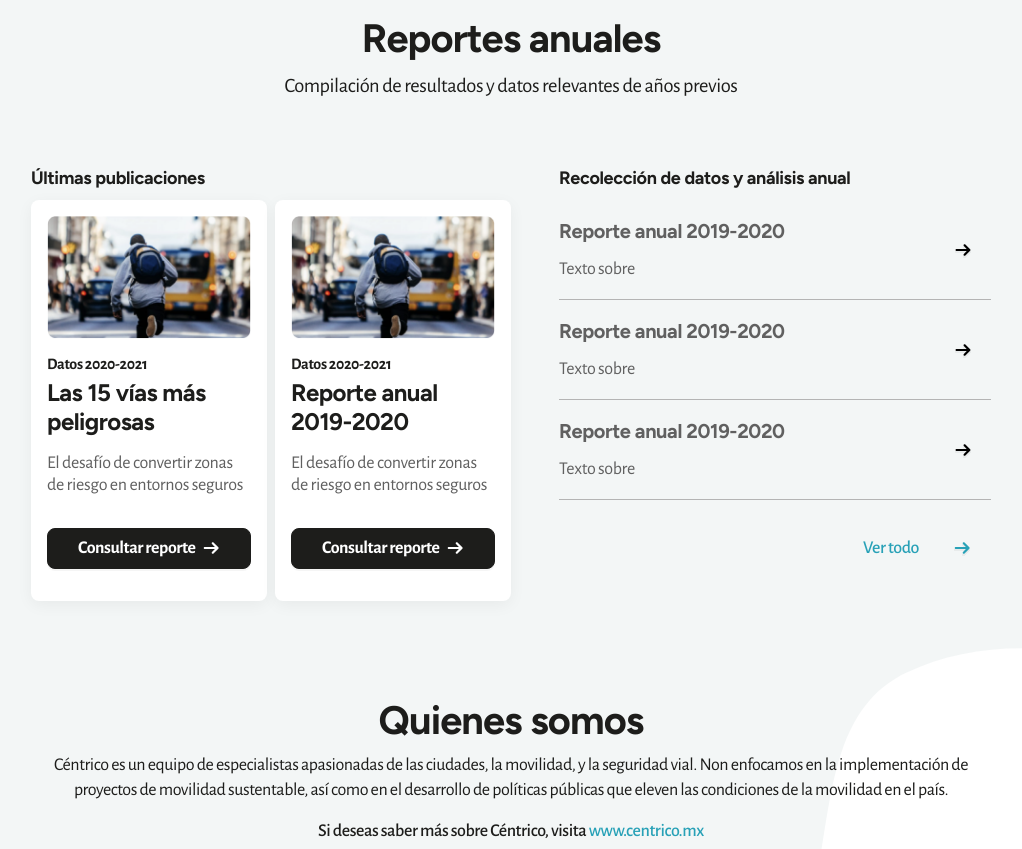
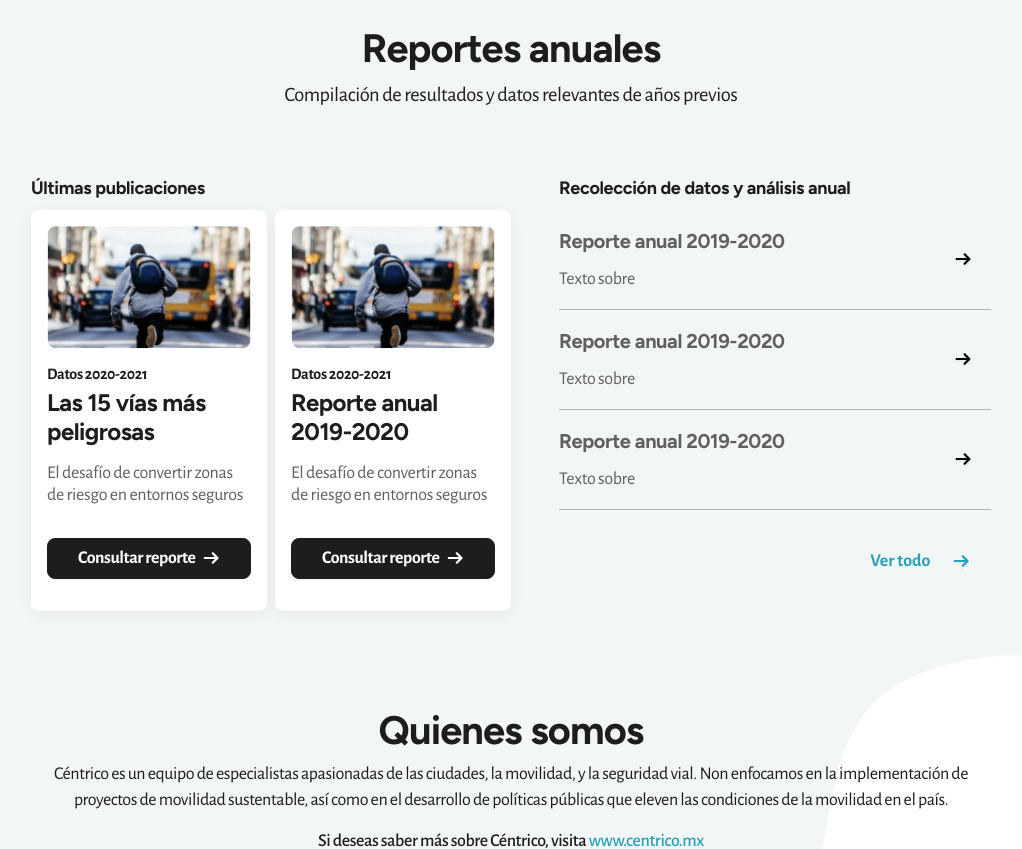
Before and after one commit to adanzilla/numv, a PHP site: page / in a window 1280 px wide. Shown: the part 2349-3198 px from the top of the page, without its empty margins (129-1151 px from the left). Run offline with PHP 8.4, Linux system fonts and the light colour scheme; style sheets or scripts are compiled from the project's sources; some libraries are stand-ins or nearby versions.

Commit message:
Se agrega el chingado botón de VER TODO

```diff
--- a/maqueta/css/numv.css
+++ b/maqueta/css/numv.css
@@ -72,39 +98,83 @@
   line-height: 1.5;
   font-family: "Alegreya Sans", serif;
 }
-/* line 83, ../sass/numv.scss */
+/* line 107, ../sass/numv.scss */
+* body .btn-primary.transparent {
+  text-align: right;
+  padding-right: 0px;
+  background-color: transparent;
+  color: #28A1B7;
+  border-color: transparent;
+  box-shadow: none;
+}
+/* line 114, ../sass/numv.scss */
+* body .btn-primary.transparent img {
+  margin-left: 0;
+}
+/* line 118, ../sass/numv.scss */
+* body .btn-primary.transparent:hover {
+  background-color: transparent;
+  border-color: transparent;
+  color: #28A1B7;
+  text-decoration: underline;
+}
+/* line 126, ../sass/numv.scss */
 * body .btn-primary:hover {
   background-color: #28A1B7;
   color: #ffffff;
   border-color: #28A1B7;
 }
-/* line 89, ../sass/numv.scss */
+/* line 132, ../sass/numv.scss */
 * body .btn-primary img {
   margin-bottom: 2px;
   margin-left: 5px;
 }
-/* line 95, ../sass/numv.scss */
+/* line 138, ../sass/numv.scss */
+* body .btn-transparent {
+  border-radius: 8px;
+  border: 1px solid transparent;
+  background: transparent;
+  box-shadow: none;
+  font-weight: 700;
+  font-size: 1.4vw;
+  line-height: 1.5;
+  font-family: "Alegreya Sans", serif;
+  color: #28A1B7;
+  padding: 0;
+}
+/* line 150, ../sass/numv.scss */
+* body .btn-transparent:hover {
+  background-color: #28A1B7;
+  color: #ffffff;
+  border-color: #28A1B7;
+}
+/* line 156, ../sass/numv.scss */
+* body .btn-transparent img {
+  margin-bottom: 2px;
+  margin-left: 5px;
+}
+/* line 162, ../sass/numv.scss */
 * body header {
   width: 100%;
 }
-/* line 100, ../sass/numv.scss */
+/* line 167, ../sass/numv.scss */
 * body header#masthead nav {
   height: 104px;
 }
-/* line 106, ../sass/numv.scss */
+/* line 173, ../sass/numv.scss */
 * body header#masthead nav a.logo:after {
   border: 0;
 }
-/* line 114, ../sass/numv.scss */
+/* line 181, ../sass/numv.scss */
 * body header#masthead nav #menu-primary ul li {
   padding: 0 0 0 1rem;
 }
-/* line 119, ../sass/numv.scss */
+/* line 186, ../sass/numv.scss */
 * body header#masthead nav #menu-primary ul li:hover a, * body header#masthead nav #menu-primary ul li.active a {
   font-weight: 700;
   color: #28A1B7;
 }
-/* line 124, ../sass/numv.scss */
+/* line 191, ../sass/numv.scss */
 * body header#masthead nav #menu-primary ul li a {
   color: #1D1D1B;
   font-size: 16px;
--- a/maqueta/index.html
+++ b/maqueta/index.html
@@ -461,16 +461,9 @@
 
 
                             <div class="row no-gutters ver-todos">
-                                <div class="col-10 d-flex flex-column">
-                                    <p class="title text-right my-auto">
-                                        <a href="javascript:void(0);">
-                                           Ver todo
-                                        </a>
-                                    </p>
-                                </div>
-                                <div class="col-2 d-flex flex-column text-right">
-                                    <a href="javascript:(0);" class="my-auto">
-                                        <img src="img/right-arrow-primary.svg" alt="">
+                                <div class="col-4 d-flex flex-column text-right pr-0 ml-auto">
+                                    <a href="" class="btn btn-block btn-primary mt-3 transparent">
+                                        Ver todo <img src="img/right-arrow-primary.svg" alt="">
                                     </a>
                                 </div>
                             </div>
--- a/maqueta/sass/numv.scss
+++ b/maqueta/sass/numv.scss
@@ -79,6 +103,49 @@ $figtree: 'Figtree', sans-serif;
 			font-size: 1.4vw;
 			line-height: 1.5;
 			font-family: $alegreya;
+
+			&.transparent {
+				text-align: right;
+				padding-right: 0px;
+				background-color: transparent;
+				color: $primary;
+				border-color: transparent;
+				box-shadow: none;
+				img {
+					margin-left: 0;
+				}
+
+				&:hover {
+					background-color: transparent;
+					border-color: transparent;
+					color: $primary;
+					text-decoration: underline;
+				}
+			}
+
+			&:hover {
+				background-color: $primary;
+				color: $light;
+				border-color: $primary;
+			}
+
+			img {
+				margin-bottom: 2px;
+				margin-left: 5px;
+			}
+		}
+
+		.btn-transparent {
+			border-radius: 8px;
+			border: 1px solid transparent;
+			background: transparent;
+			box-shadow: none;
+			font-weight: 700;
+			font-size: 1.4vw;
+			line-height: 1.5;
+			font-family: $alegreya;
+			color: $primary;
+			padding: 0;
 
 			&:hover {
 				background-color: $primary;
@@ -355,9 +422,36 @@ $figtree: 'Figtree', sans-serif;
 							}
 						}
 					}
+					.ver-todo {
+						&:hover {
+							background-image: url('../img/btn-ver-todo-hover.svg');
+							background-repeat: no-repeat;
+							background-position: right;
+							background-size: contain;
+							img {
+								opacity: 0;
+
+							}
+						}
+					}
 					&.bordered {
 						border-bottom: 1px solid #B4B4B4;
 						min-height: 100px;
+
+						a {
+							&.my-auto {
+								&:hover {
+									background-image: url('../img/right-arrow-dark-hover.svg');
+									background-repeat: no-repeat;
+									background-position: right;
+									background-size: contain;
+									img {
+										opacity: 0;
+
+									}
+								}
+							}
+						}
 
 						p {
 							&.title {
```
Also changed, not shown: other parts of maqueta/css/numv.css (+126 -61 lines), other parts of maqueta/sass/numv.scss (+41 -1 lines), maqueta/img/btn-ver-todo-hover.svg (added), maqueta/img/btn-ver-todo.svg (added), maqueta/img/left-arrow-dark-hover.svg (added), maqueta/img/right-arrow-dark-hover.svg (added), maqueta/img/rounded-top-arrow-dark-hover.svg (added).
